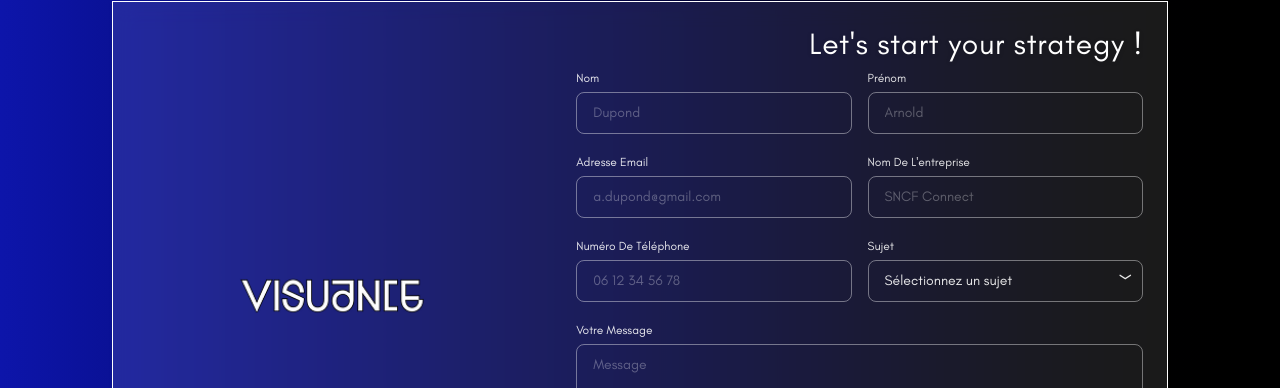
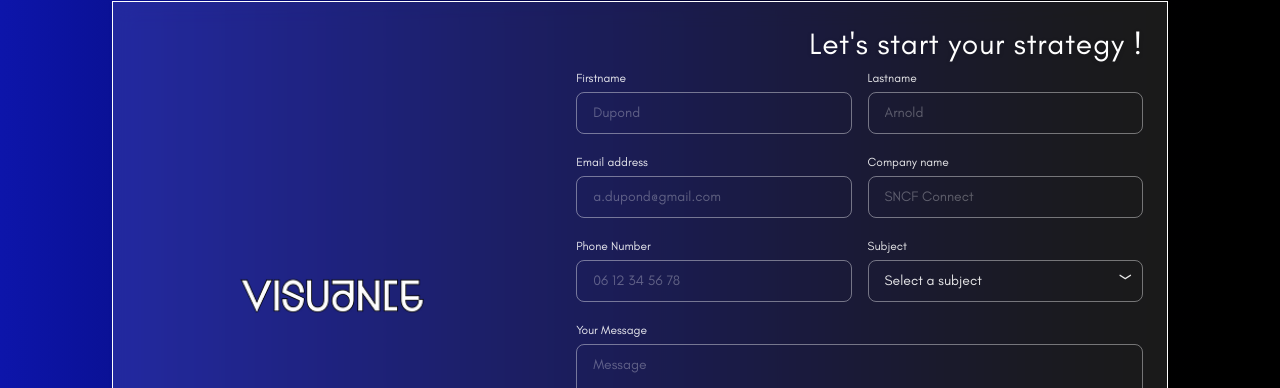
Before and after one commit to 4skygroup/visuance, a React (Vite) app: page /contact in a window 1280 px wide. Shown: the part 127-515 px from the top of the page. Built offline with nearby package versions, Linux system fonts and the light colour scheme.

Commit message:
Form page subjects integration

```diff
--- a/src/components/ContactForm.tsx/ContactForm.tsx
+++ b/src/components/ContactForm.tsx/ContactForm.tsx
@@ -8,7 +8,7 @@ export default function ContactForm() {
       {/* Ligne 1 : Nom & Prénom */}
       <div className="grid grid-cols-1 sm:grid-cols-2 gap-4">
         <div className="flex flex-col gap-1.5">
-          <label htmlFor="lastname">Nom</label>
+          <label htmlFor="lastname">Firstname</label>
           <input
             type="text"
             id="lastname"
@@ -17,7 +17,7 @@ export default function ContactForm() {
           />
         </div>
         <div className="flex flex-col gap-1.5">
-          <label htmlFor="firstname">Prénom</label>
+          <label htmlFor="firstname">Lastname</label>
           <input
             type="text"
             id="firstname"
@@ -30,7 +30,7 @@ export default function ContactForm() {
       {/* Ligne 2 : Email & Nom de l'entreprise */}
       <div className="grid grid-cols-1 sm:grid-cols-2 gap-4">
         <div className="flex flex-col gap-1.5">
-          <label htmlFor="email">Adresse Email</label>
+          <label htmlFor="email">Email address</label>
           <input
             type="email"
             id="email"
@@ -39,7 +39,7 @@ export default function ContactForm() {
           />
         </div>
         <div className="flex flex-col gap-1.5">
-          <label htmlFor="company">Nom De L&apos;entreprise</label>
+          <label htmlFor="company">Company name</label>
           <input
             type="text"
             id="company"
@@ -52,7 +52,7 @@ export default function ContactForm() {
       {/* Ligne 3 : Téléphone & Sujet */}
       <div className="grid grid-cols-1 sm:grid-cols-2 gap-4">
         <div className="flex flex-col gap-1.5">
-          <label htmlFor="phone">Numéro De Téléphone</label>
+          <label htmlFor="phone">Phone Number</label>
           <input
             type="tel"
             id="phone"
@@ -61,7 +61,7 @@ export default function ContactForm() {
           />
         </div>
         <div className="flex flex-col gap-1.5">
-          <label htmlFor="subject">Sujet</label>
+          <label htmlFor="subject">Subject</label>
           <div className="relative">
             <select
               id="subject"
@@ -69,50 +69,37 @@ export default function ContactForm() {
               onChange={(e) => setSubject(e.target.value)}
               className="w-full border border-white/40 rounded-lg px-4 py-2.5 text-white/90 appearance-none focus:outline-none focus:border-white text-sm"
             >
-              <option
-                value=""
-                disabled
-                className="text-white/50 bg-snackly-purple/70"
-              >
-                Sélectionnez un sujet
+              <option value="" disabled className="text-white/50 bg-black/75">
+                Select a subject
               </option>
-              <option
-                value="representation"
-                className="text-white bg-snackly-purple/70"
-              >
-                5 vidéos et plus (Action)
+              <option value="representation" className="text-white bg-black/75">
+                Brand Strategy and Identity
               </option>
-              <option
-                value="partnership"
-                className="text-white bg-snackly-purple/70"
-              >
-                10 vidéos et plus (Action)
+              <option value="partnership" className="text-white bg-black/75">
+                Web design and development
               </option>
-              <option
-                value="partnership"
-                className="text-white bg-snackly-purple/70"
-              >
-                20 vidéos et plus (Action)
+              <option value="partnership" className="text-white bg-black/75">
+                Print Design
               </option>
-              <option
-                value="partnership"
-                className="text-white bg-snackly-purple/70"
-              >
-                5 vidéos et plus (Motion)
+              <option value="partnership" className="text-white bg-black/75">
+                Video / Photography
               </option>
-              <option
-                value="partnership"
-                className="text-white bg-snackly-purple/70"
-              >
-                10 vidéos et plus (Motion)
+              <option value="partnership" className="text-white bg-black/75">
+                AI Innovation
               </option>
-              <option
-                value="partnership"
-                className="text-white bg-snackly-purple/70"
-              >
-                20 vidéos et plus (Motion)
+              <option value="partnership" className="text-white bg-black/75">
+                Digital Product and Experience Design
               </option>
-              <option value="other" className="text-white bg-snackly-purple/70">
+              <option value="partnership" className="text-white bg-black/75">
+                Brand Storytelling and Content
+              </option>
+              <option value="partnership" className="text-white bg-black/75">
+                Growth Technology and Optimisation
+              </option>
+              <option value="partnership" className="text-white bg-black/75">
+                Creative Technology
+              </option>
+              <option value="other" className="text-white bg-black/75">
                 Other Inquiry
               </option>
             </select>
@@ -125,7 +112,7 @@ export default function ContactForm() {
 
       {/* Ligne 4 : Message */}
       <div className="flex flex-col gap-1.5">
-        <label htmlFor="message">Votre Message</label>
+        <label htmlFor="message">Your Message</label>
         <textarea
           id="message"
           rows={4}
```
